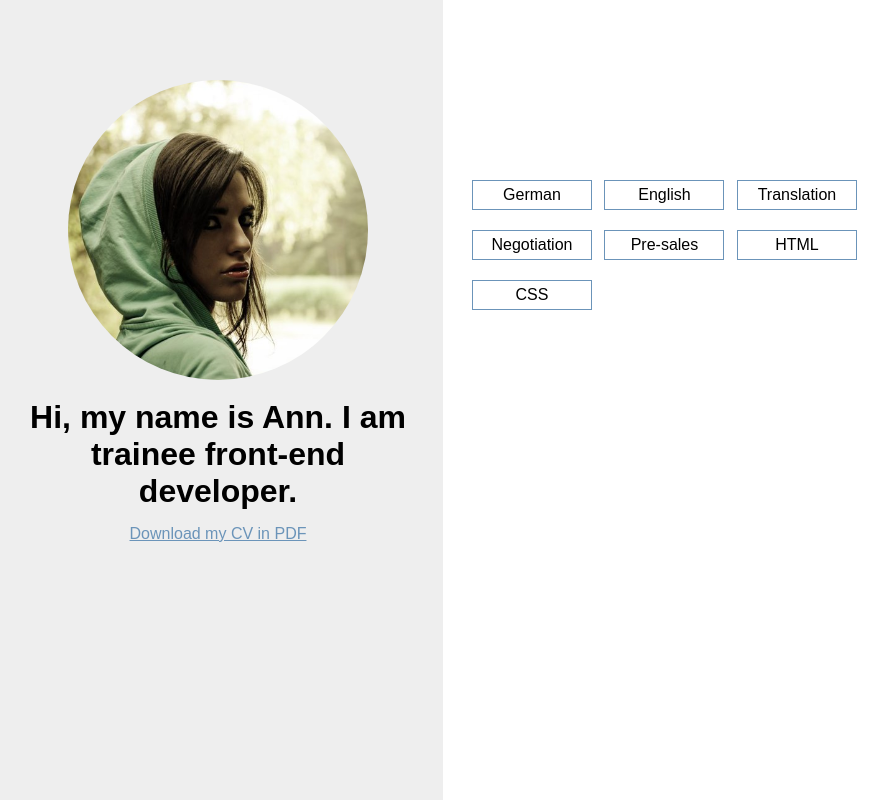
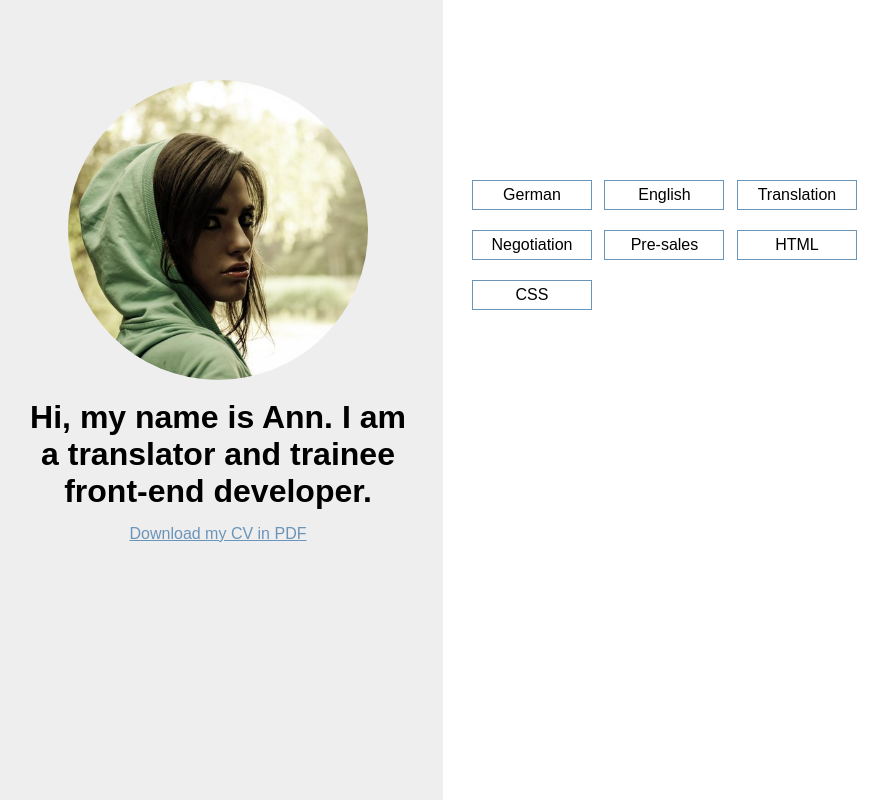
Before and after one commit to annapetronchak/cv, a plain HTML site: page skills.html in a window 1280 px wide. Shown: the whole page, without its empty margins (197-1085 px from the left). Drawn offline with Linux system fonts and the light colour scheme.

Commit message:
comments

```diff
--- a/1.html
+++ b/skills.html
@@ -12,7 +12,7 @@
     <div class="sidebar">
       <div class="inner">
         <img src="jpg/myphoto.jpg" alt="myphoto.jpg">
-        <h1>Hi, my name is Ann. I am trainee front-end developer.</h1>
+        <h1>Hi, my name is Ann. I am a translator and trainee front-end developer.</h1>
         <a href="#">Download my CV in PDF</a>
       </div>
     </div>
```
Also changed, not shown: index.html (+1 -1 lines).
